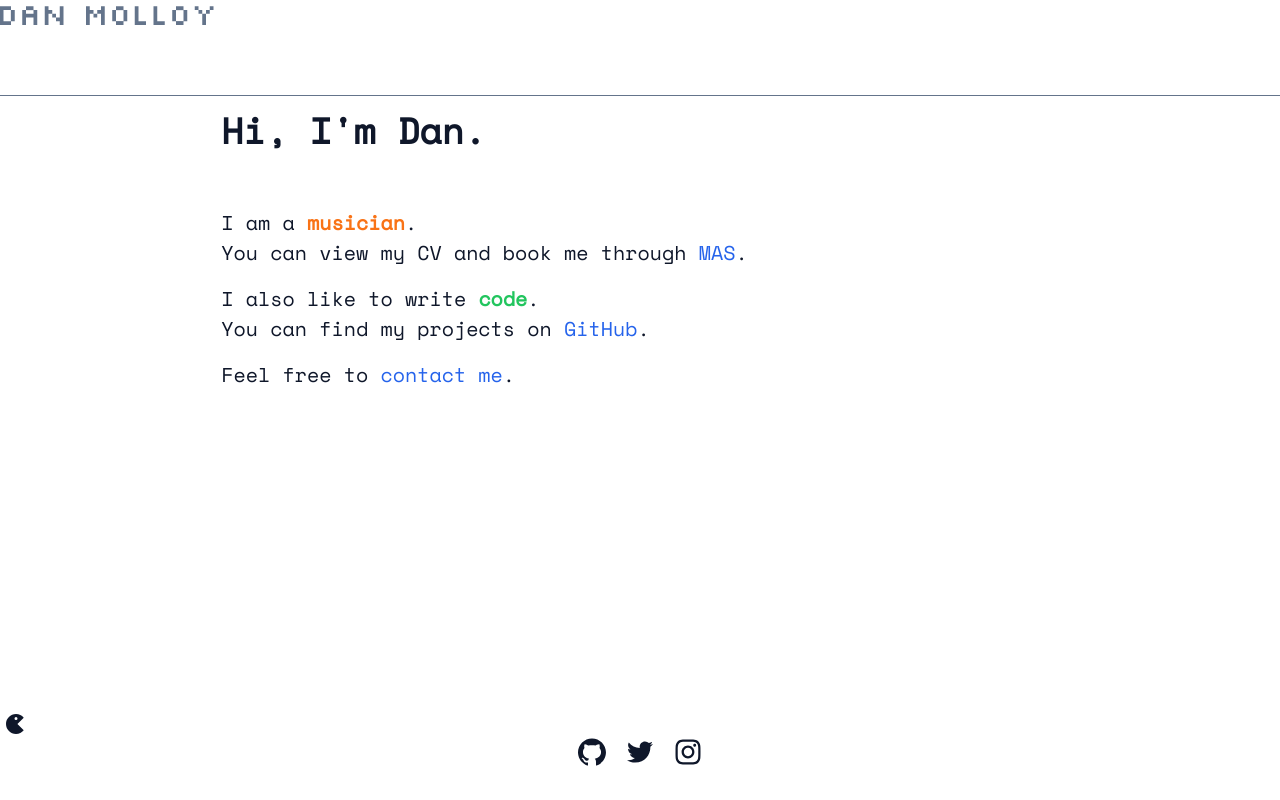
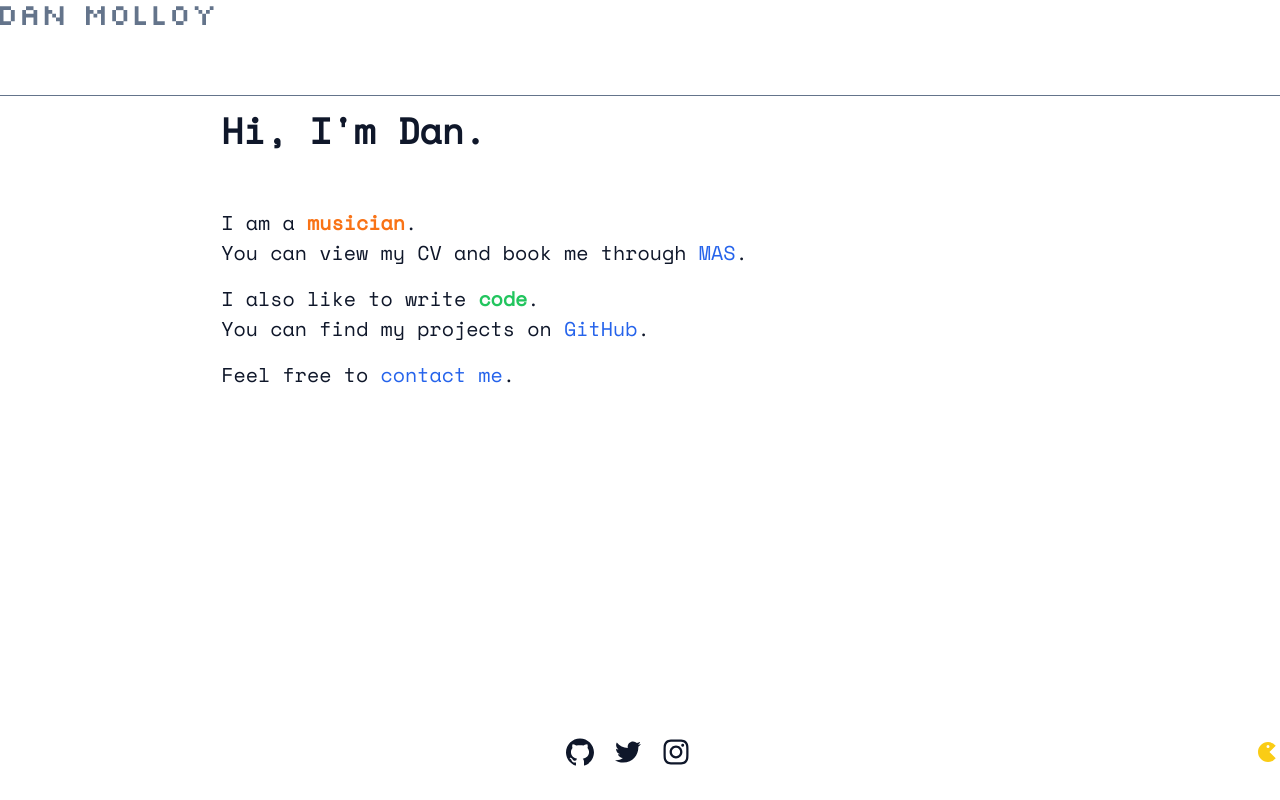
Before and after one commit to danmolloy/danmolloy.io, a Next.js app: page / in a window 1280 px wide. Built offline with nearby package versions, Linux system fonts and the light colour scheme.

Commit message:
game to own page

```diff
--- a/components/footer.js
+++ b/components/footer.js
@@ -1,10 +1,11 @@
 import Link from 'next/link'
 import { AiOutlineGithub, AiOutlineTwitter, AiOutlineInstagram } from 'react-icons/ai'
+import { RiGameFill } from 'react-icons/ri'
 
 export default function Footer() {
   return (
     <footer className="footer">
-
+      <div className='footer-icons'>
       <Link href="https://github.com/danmolloy">
         <a target="_blank">
           <AiOutlineGithub className='react-icons'/>
@@ -20,6 +21,13 @@ export default function Footer() {
           <AiOutlineInstagram className='react-icons'/>
         </a>
       </Link>
+      </div>
+      <Link href="/conundrum">
+        <a className=' text-2xl active:text-yellow-400 hover:text-slate-900 text-yellow-400 flex-row' onClick={() => setShowGame(!showGame)}>
+          <RiGameFill />
+        </a>
+      </Link>
+
     </footer>
   )
 }
--- a/components/home.js
+++ b/components/home.js
@@ -1,9 +1,7 @@
 
 import { useEffect, useState } from 'react'
-import Image from 'next/image'
 import Link from 'next/link'
 import Game from './game'
-import { RiGameFill } from 'react-icons/ri'
 
 
 const wordList = ["Hi, I'm Dan."]
@@ -11,7 +9,6 @@ const wordList = ["Hi, I'm Dan."]
 export default function Home() {
   const [word, setWord] = useState("")
   const [showGame, setShowGame] = useState(false)
-  const [showPacman, setShowPacman] = useState(false)
 
  const scrollingText = async () => {
     for (let j = 0; j < wordList.length; j++) {
@@ -32,14 +29,10 @@ export default function Home() {
     }
   }
 
-  const reveal = async() => {
-    await new Promise(resolve => setTimeout(resolve, 5000))
-    setShowPacman(true)
-  }
+
 
   useEffect(() => {
     scrollingText()
-    reveal()
   }, [])
 
 
@@ -76,10 +69,7 @@ export default function Home() {
         <a className='text-blue-600'>contact me</a></Link>
       .</p>
       </div>
-     {showPacman
-      && <button className=' fixed left-4 bottom-16 slide-in text-2xl active:text-yellow-400 hover:text-yellow-400 flex-row' onClick={() => setShowGame(!showGame)}>
-        <RiGameFill />
-      </button>}
+
 
     {showGame && <Game />}
     </div>
--- /dev/null
+++ b/pages/conundrum.js
@@ -0,0 +1,11 @@
+import Layout from '../components/layout'
+import Game from '../components/game'
+
+export default function Contact()  {
+  return (
+    <Layout home="false">
+    <h1 className=''>Word Game</h1>
+    <Game />
+    </Layout>
+  )
+}
--- a/styles/globals.css
+++ b/styles/globals.css
@@ -48,6 +48,9 @@
     @apply flex flex-row h-24 justify-between items-center border-b border-slate-500
   }
   .footer {
+    @apply flex flex-row justify-center h-24 items-center w-full
+  }
+  .footer-icons {
     @apply flex flex-row justify-center h-24 items-center w-full
   }
   .react-icons {
```
Also changed, not shown: components/projectCards.tsx (renamed from components/projectCards.js).
